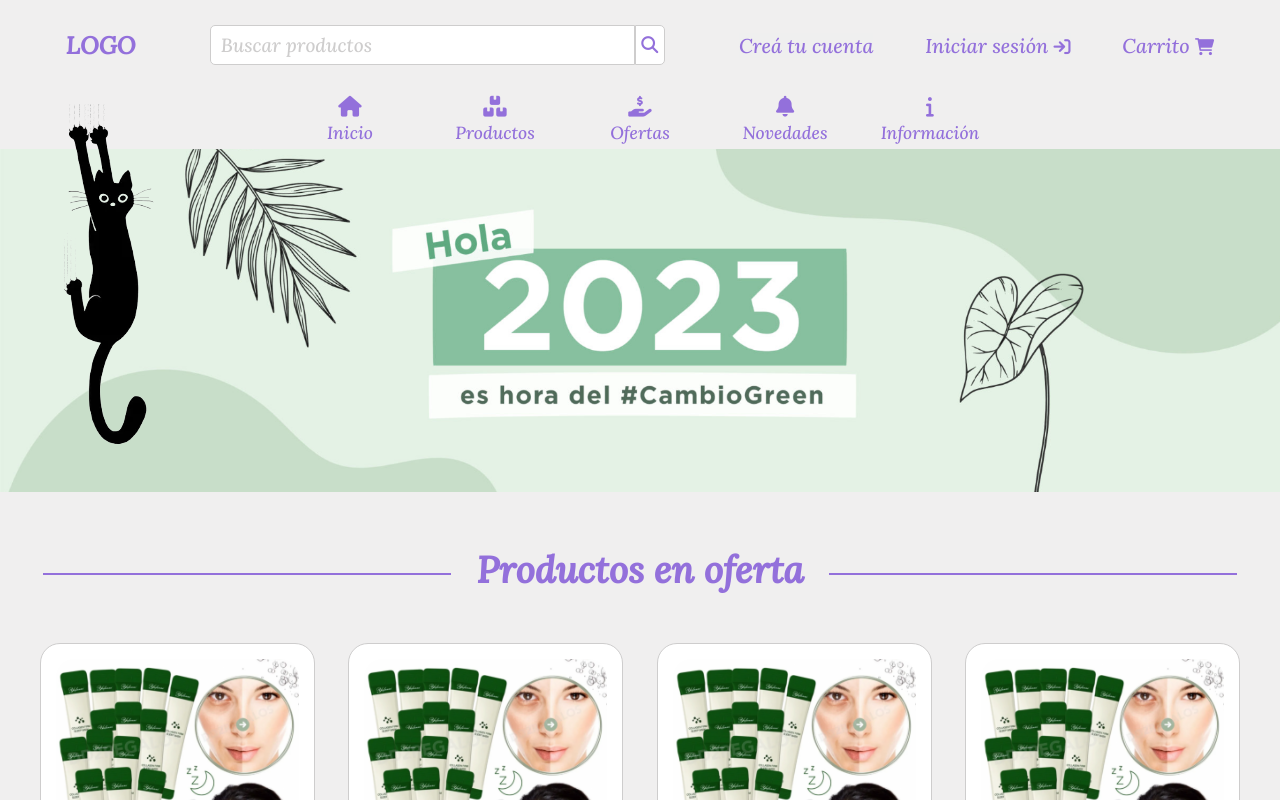
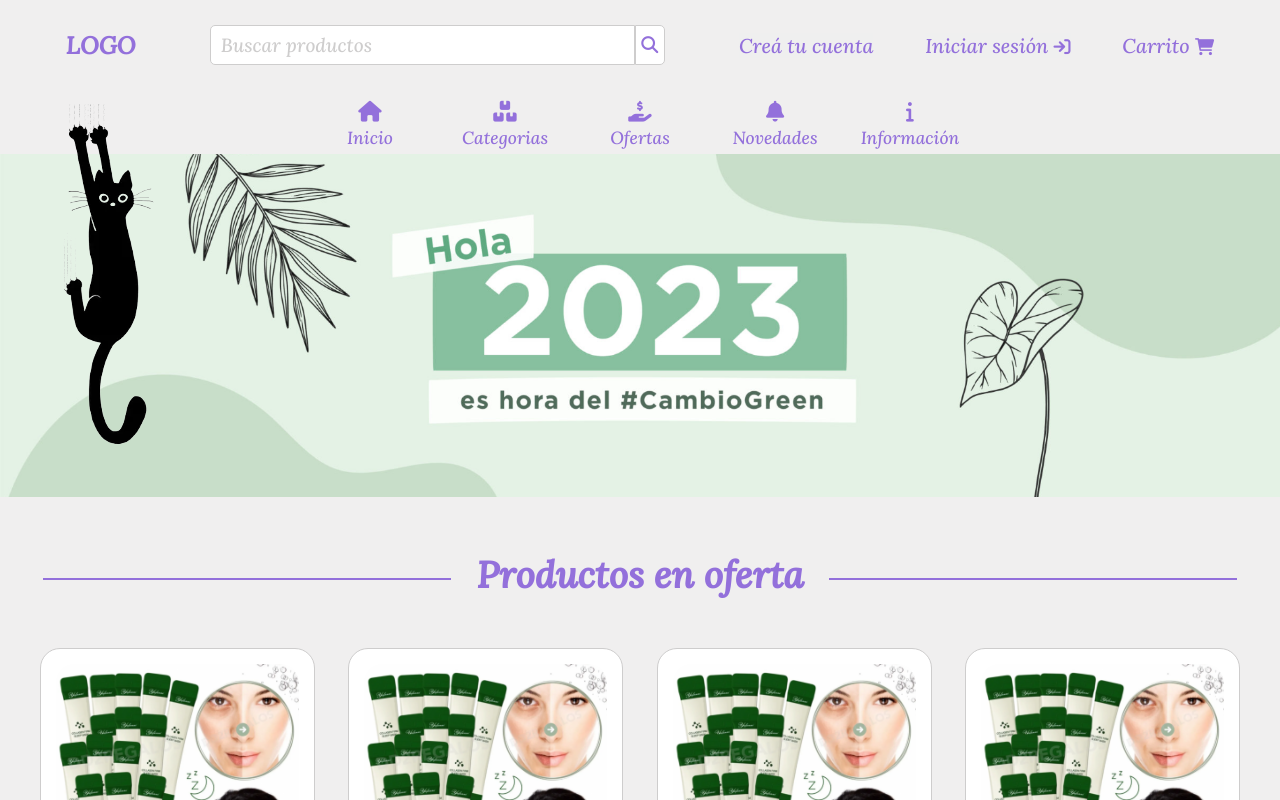
Before and after one commit to lorenzoSanchez97/ShowRoom, a React (Vite) app in the folder ShowRoom-FrontEnd/: page / in a window 1280 px wide. Shown: the top 800 px of the page. Built offline with nearby package versions, Linux system fonts and the light colour scheme.

Commit message:
Cambio estilos header

```diff
--- a/ShowRoom-FrontEnd/src/components/Header/Header.jsx
+++ b/ShowRoom-FrontEnd/src/components/Header/Header.jsx
@@ -46,9 +46,9 @@ function Header({ sendDataToApp }) {
                         <i class="fa-solid fa-house"></i>
                         <li className="nav-bar-category"><a href="/">Inicio</a></li>
                     </div>
-                    <div className="nav-bar-element-container">
+                    <div className="nav-bar-element-container" onMouseEnter={() => handleMouseEnter("e1")} onMouseLeave={() => setMouseEvent(5)}>
                         <i class="fa-solid fa-boxes-stacked"></i>
-                    <li className="nav-bar-category desplegable" onMouseEnter={() => handleMouseEnter("e1")} onMouseLeave={() => setMouseEvent(5)}><a href="">Productos</a>
+                        <li className="nav-bar-category desplegable" ><a href="">Categorias</a></li>
                         <ul className={`lista-desplegable ${mouseEvent === 1 ? "lista-desplegable-mostrar" : ""}`}>
                             <li className="subcategoria"><a href="">Mascarillas</a></li>
                             <li className="subcategoria"><a href="">Depilación</a></li>
@@ -56,7 +56,6 @@ function Header({ sendDataToApp }) {
                             <li className="subcategoria"><a href="">Maquillaje</a></li>
                             <li className="subcategoria"><a href="">Accesorios</a></li>
                         </ul>
-                    </li>
                     </div>
                     <div className="nav-bar-element-container">
                         <i class="fa-solid fa-hand-holding-dollar"></i>
@@ -66,15 +65,14 @@ function Header({ sendDataToApp }) {
                         <i class="fa-solid fa-bell"></i>
                         <li className="nav-bar-category"><a href="">Novedades</a></li>
                     </div>
-                    <div className="nav-bar-element-container">
+                    <div className="nav-bar-element-container" onMouseEnter={() => handleMouseEnter("e2")} onMouseLeave={() => setMouseEvent(5)}>
                         <i class="fa-solid fa-info"></i>
-                    <li className="nav-bar-category desplegable" onMouseEnter={() => handleMouseEnter("e2")} onMouseLeave={() => setMouseEvent(5)}><a href="">Información</a>
+                        <li className="nav-bar-category desplegable"><a href="">Información</a></li>
                         <ul className={`lista-desplegable ${mouseEvent === 3 ? "lista-desplegable-mostrar" : ""}`}>
                                 <li className="subcategoria"><a href="">Cómo comprar</a></li>
                                 <li className="subcategoria"><a href="">Envíos</a></li>
                                 <li className="subcategoria"><a href="">Sobre nosotras</a></li>
                             </ul>
-                    </li>
                     </div>
                 </ul>
             </nav>
--- a/ShowRoom-FrontEnd/src/components/Header/header.css
+++ b/ShowRoom-FrontEnd/src/components/Header/header.css
@@ -14,8 +14,8 @@ header {
     display: flex;
     justify-content: space-around;
     align-items: center;
-    margin-bottom: 25px;
     max-width: 1200px;
+    margin-bottom: 30px;
 }
 
 .nav-bar {
@@ -24,7 +24,7 @@ header {
     align-self: center;
     background-color: var(--clarito);
     height: fit-content;
-    transition: all 250ms;
+    margin-top: 30px;
 }
 
 ul.nav-bar-list {
@@ -51,13 +51,8 @@ ul.nav-bar-list {
     font-weight: 600;
 }
 
-.nav-bar-category:hover>a {
-    text-decoration: underline;
-    text-underline-offset: 2px
-}
-
-
 .nav-bar-category a {
+    padding-bottom: 20px;
     text-decoration: none;
     color: var(--verde);
 }
@@ -111,24 +106,30 @@ ul.nav-bar-list {
 }
 
 .lista-desplegable {
-    position: relative;
+    position: absolute;
     z-index: -1;
     list-style-type: none;
     background-color: var(--clarito);
-    border-bottom-left-radius: 10px;
-    border-bottom-right-radius: 10px;
+    border-radius: 7px;
     border: solid 2px var(--verde);
-    margin-top: 10px;
-    top: -50vh;
     display: none;
+    width: 160px;
+    top: 130%;
 }
 
-.lista-desplegable li {
-    color: var(--clarito);
-    font-size: 20px;
+.lista-desplegable::after {
+    content: "";
+    position: absolute;
+    top: -10px;
+    left: 50%;
+    transform: translateX(-50%);
+    border-left: 10px solid transparent;
+    border-right: 10px solid transparent;
+    border-bottom: 10px solid var(--clarito);
 }
 
 .lista-desplegable-mostrar {
+    display: block;
     animation: list-animation 300ms forwards;
 }
 
@@ -137,26 +138,26 @@ ul.nav-bar-list {
     cursor: pointer;
 }
 
-.nav-bar-element-container:hover a {
+.nav-bar a {
     text-decoration: none;
 }
 
 .subcategoria {
-    margin: 6px 6px;
+    text-align: center;
     padding: 0;
+    color: var(--clarito);
+    font-size: 20px;
 }
 
 .subcategoria a {
     display: inline-block;
     width: 100%;
-    padding: 10px 3px 10px 6px;
+    padding: 10px 0;
 }
 
-.subcategoria a:hover{
-    text-decoration-color: var(--verde);
-    font-weight: 600;
+.subcategoria a:hover {
     background-color: rgb(214, 212, 212);
-    border-radius: 5px;
+    border-radius: 7px;
 }
 
 .cat {
@@ -167,13 +168,14 @@ ul.nav-bar-list {
 }
 
 .nav-bar-element-container {
+    position: relative;
     display: flex;
     flex-direction: column;
     align-items: center;
     justify-content: center;
     gap: 3px;
     border-bottom: 3px var(--clarito) solid;
-    width: 110px;
+    width: 100px;
     padding-bottom: 2px;
     padding-top: 7px;
 }
@@ -185,12 +187,12 @@ ul.nav-bar-list {
 
 @keyframes list-animation {
     from {
-        top: -50vh;
-        box-shadow: none;
+        opacity: 0;
+        box-shadow: 0;
     }
 
     to {
-        top: 0;
-        box-shadow: 0 0 0 100vmax rgba(0, 0, 0, .5);
+        opacity: 1;
+        box-shadow: 0 0 0 100vmax rgba(61, 60, 60, 0.5);
     }
 }
```
Lines whose indentation alone changed are shown as unchanged.
